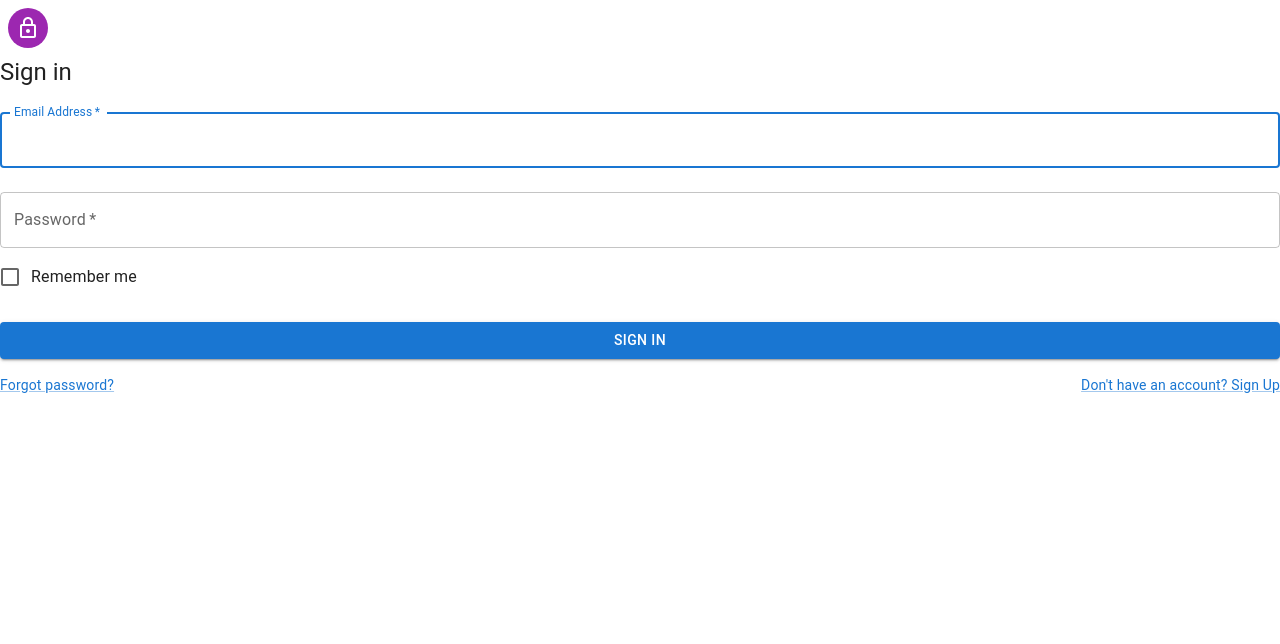
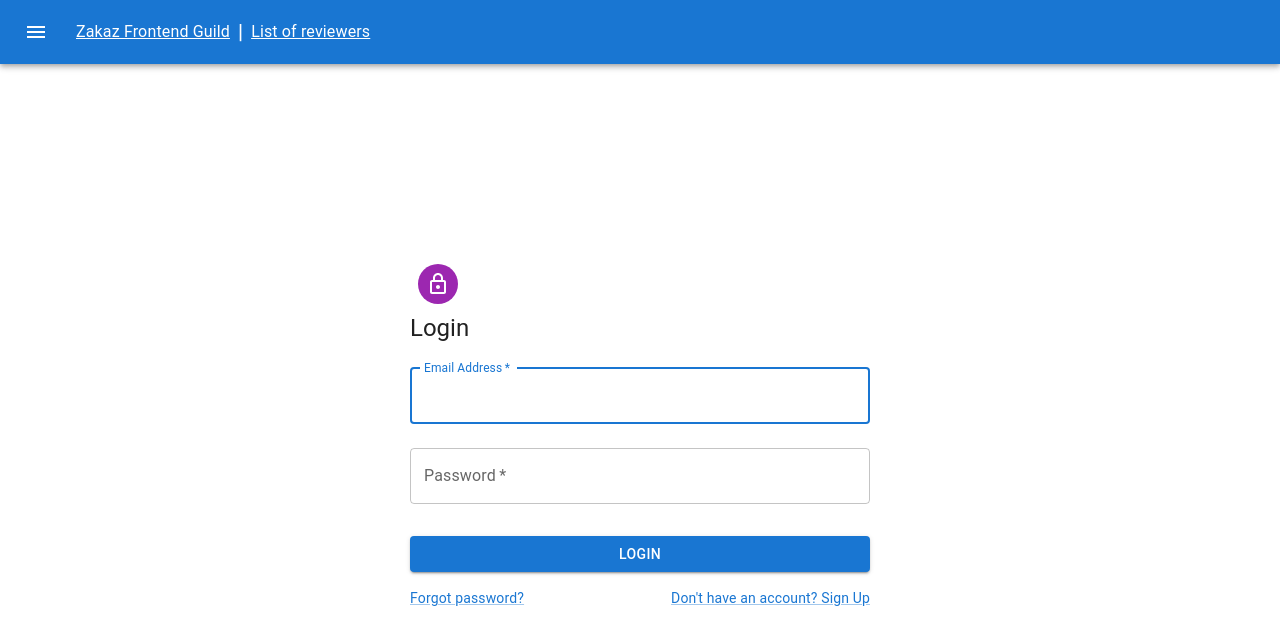
Before and after one commit to blik3230/zakaz-frontend-guild, a Next.js app: page / in a window 1280 px wide. Shown: the top 644 px of the page. Built offline with nearby package versions, Linux system fonts and the light colour scheme; no server answers.

Commit message:
Update GeneralLayout

```diff
--- a/pages/_app.tsx
+++ b/pages/_app.tsx
@@ -1,20 +1,23 @@
-import '../styles/globals.css';
 import { CssBaseline } from '@mui/material';
 import type { AppProps } from 'next/app';
 import { Fragment } from 'react';
 
 import GlobalProviders from '../src/containers-components/GlobalProviders/GlobalProviders';
+import { GeneralLayout } from '../src/layout-components/GeneralLayout/GeneralLayout';
 import { AuthProtection } from '../src/modules/auth';
+import '../styles/globals.css';
 
 function MyApp({ Component, pageProps }: AppProps) {
 
   return (
     <Fragment>
-      <CssBaseline />
+      <CssBaseline/>
       <GlobalProviders>
-        <AuthProtection>
-          <Component { ...pageProps } />
-        </AuthProtection>
+        <GeneralLayout>
+          <AuthProtection>
+            <Component { ...pageProps } />
+          </AuthProtection>
+        </GeneralLayout>
       </GlobalProviders>
     </Fragment>
   );
--- a/src/layout-components/GeneralLayout/GeneralLayout.tsx
+++ b/src/layout-components/GeneralLayout/GeneralLayout.tsx
@@ -9,6 +9,19 @@ import MUILink from '../../ui-kit/MUILink/MUILink';
 interface GeneralLayoutProps {
   children: ReactNode;
 }
+
+const mainSx = {
+  display: 'flex',
+  height: '100vh',
+  flexDirection: 'column',
+  px: 3,
+};
+
+const whapChildrenSx = {
+  flex: '1 0 auto',
+  width: '100%',
+  minHeight: 0,
+};
 
 export const GeneralLayout = (props: GeneralLayoutProps) => {
   const { children } = props;
@@ -27,10 +40,15 @@ export const GeneralLayout = (props: GeneralLayoutProps) => {
           >
             <MenuIcon/>
           </IconButton>
-          <MUILink href="/">
+
+          <MUILink href="/" color={ 'inherit' }>
             Zakaz Frontend Guild
           </MUILink>
-          <MUILink href="/reviewers">
+
+          <Typography variant="h6" component="div"
+                      sx={ { mx: 1 } }>|</Typography>
+
+          <MUILink href="/reviewers" color={ 'inherit' }>
             List of reviewers
           </MUILink>
 
@@ -38,8 +56,8 @@ export const GeneralLayout = (props: GeneralLayoutProps) => {
             isLogedIn && (
               <Button
                 color="inherit"
-                sx={{ml: 'auto'}}
-                onClick={() => logout()}
+                sx={ { ml: 'auto' } }
+                onClick={ () => logout() }
               >
                 Logout
               </Button>
@@ -48,9 +66,11 @@ export const GeneralLayout = (props: GeneralLayoutProps) => {
 
         </Toolbar>
       </AppBar>
-      <Box component="main" sx={{ px: 3 }}>
-        <Toolbar />
-        { children }
+      <Box component="main" sx={ mainSx } id="main">
+        <Toolbar/>
+        <Box sx={ whapChildrenSx }>
+          { children }
+        </Box>
       </Box>
     </Box>
   );
--- a/src/modules/auth/components/AuthProtection/AuthProtection.tsx
+++ b/src/modules/auth/components/AuthProtection/AuthProtection.tsx
@@ -1,6 +1,7 @@
-import { FC, ReactChildren, ReactNode } from 'react';
+import Box from '@mui/material/Box';
+import { FC } from 'react';
 import useAuthService from '../../hooks/useAuthService';
-import AuthForm from '../AuthForm';
+import LoginForm from '../LoginForm/LoginForm';
 
 const AuthProtection: FC = (props) => {
   const { loginIsChecked, isLogedIn } = useAuthService();
@@ -13,7 +14,15 @@ const AuthProtection: FC = (props) => {
     return <>{ props.children }</>;
   }
 
-  return <AuthForm/>;
+  return (
+    <Box sx={ { display: 'flex', height: '100%' } }>
+      <Box sx={ { maxWidth: 460, margin: 'auto' } }>
+        <LoginForm/>
+
+        {/*<RegistrationForm/>*/}
+      </Box>
+    </Box>
+  );
 };
 
 export default AuthProtection;
--- a/src/modules/auth/components/AuthForm.tsx
+++ b/src/modules/auth/components/LoginForm/LoginForm.tsx
@@ -1,11 +1,11 @@
-import { Avatar, Box, Typography, TextField, FormControlLabel, Checkbox, Button, Grid } from '@mui/material';
 import LockOutlinedIcon from '@mui/icons-material/LockOutlined';
+import { Avatar, Box, Button, Grid, TextField, Typography } from '@mui/material';
 import * as React from 'react';
 import { FormEvent, useState } from 'react';
-import MUILink from '../../../ui-kit/MUILink/MUILink';
-import useAuthService from '../hooks/useAuthService';
+import MUILink from '../../../../ui-kit/MUILink/MUILink';
+import useAuthService from '../../hooks/useAuthService';
 
-const AuthForm = () => {
+const LoginForm = () => {
   const authService = useAuthService();
   const [loginError, setLoginError] = useState(false);
   const [email, setEmail] = useState('');
@@ -51,7 +51,7 @@ const AuthForm = () => {
         <LockOutlinedIcon/>
       </Avatar>
       <Typography component="h1" variant="h5">
-        Sign in
+        Login
       </Typography>
       <Box component="form" onSubmit={ handleSubmit } noValidate
            sx={ { mt: 1 } }>
@@ -81,17 +81,13 @@ const AuthForm = () => {
           error={loginError}
           onChange={createHandlerInputChange('password')}
         />
-        <FormControlLabel
-          control={ <Checkbox value="remember" color="primary"/> }
-          label="Remember me"
-        />
         <Button
           type="submit"
           fullWidth
           variant="contained"
           sx={ { mt: 3, mb: 2 } }
         >
-          Sign In
+          Login
         </Button>
         <Grid container>
           <Grid item xs>
@@ -115,4 +111,4 @@ const AuthForm = () => {
   );
 };
 
-export default AuthForm;
+export default LoginForm;
--- a/src/page-components/IndexPage/IndexPage.tsx
+++ b/src/page-components/IndexPage/IndexPage.tsx
@@ -1,16 +1,12 @@
 import { Typography } from '@mui/material';
 import Box from '@mui/material/Box';
-import { NextPage } from "next";
-import { GeneralLayout } from "../../layout-components/GeneralLayout/GeneralLayout";
+import { NextPage } from 'next';
 
 const IndexPage: NextPage = () => {
   return (
-    <GeneralLayout>
-      <Box sx={{maxWidth: 460, mx: 'auto'}}>
-        <Typography>Главная страница</Typography>
-      </Box>
-
-    </GeneralLayout>
+    <Box sx={ { maxWidth: 460, mx: 'auto' } }>
+      <Typography>Главная страница</Typography>
+    </Box>
   );
 };
 
--- a/src/ui-kit/MUILink/MUILink.tsx
+++ b/src/ui-kit/MUILink/MUILink.tsx
@@ -1,12 +1,12 @@
 import Link from '@mui/material/Link';
 import { default as NextJSLink } from 'next/link';
-import { ComponentProps, forwardRef } from 'react';
+import { ComponentProps } from 'react';
 
-type MUILinkProps = ComponentProps<typeof NextJSLink>;
+type MUILinkProps = ComponentProps<typeof Link> & { href: string };
 
 const MUILink = ({ children, href, ...otherProps }: MUILinkProps) => {
-  return <NextJSLink href={ href } { ...otherProps } passHref>
-    <Link href={href.toString()} >
+  return <NextJSLink href={ href } passHref>
+    <Link href={href.toString()} { ...otherProps }>
       { children }
     </Link>
   </NextJSLink>;
```
Also changed, not shown: src/modules/auth/components/RegistrationForm/RegistrationForm.tsx (added, +9 -0 lines), src/page-components/ReviewersPage/ReviewersPage.tsx (+5 -7 lines).
